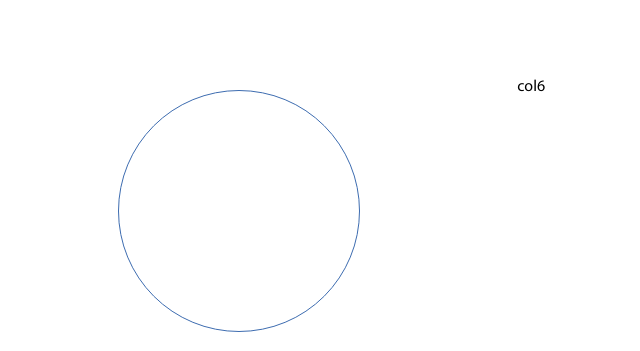
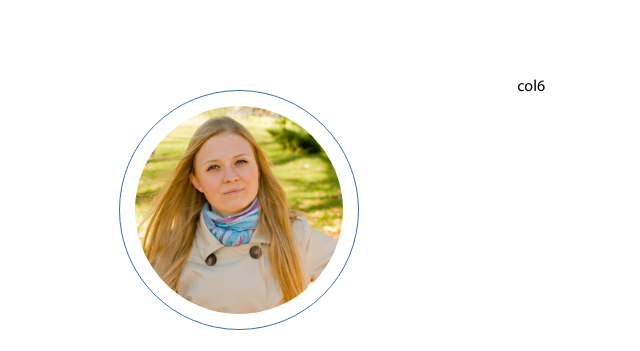
Before and after one commit to MorganaLF/portfolio, a website built with webpack: page src/index.pug in a window 1280 px wide. Shown: the top 351 px of the page, without its empty margins (47-687 px from the left). Built offline with nearby package versions, Linux system fonts and the light colour scheme; files whose address does not match are found by name.

Commit message:
Добавление фотографии в блок personal-data

```diff
--- a/src/column/personal-data/personal-data.pug
+++ b/src/column/personal-data/personal-data.pug
@@ -1,5 +1,6 @@
 .personal-data
     .personal-data__picture
+        img.personal-data__img(src='/images/photo.jpg')
     h1.personal-data__name NAME HERE
     h2.personal-data__surname SURNAME
     h3.personal-data__profession GRAPHIC DESIGNER
--- a/src/column/personal-data/personal-data.styl
+++ b/src/column/personal-data/personal-data.styl
@@ -8,13 +8,18 @@
     width: 100%
     max-width: 240px
     margin: 0 0 18px 23px
+    padding: 15px
     border-radius: 50%
     border 1px solid blue
+    box-sizing: border-box
     overflow: hidden
+    font-size: 0
     &:after
       content ''
       padding-top: 100%
       float: left
+  &__img
+    border-radius: 50%
   &__name
     margin-left: 25px
     font-size 54px
--- a/src/stylus/common.styl
+++ b/src/stylus/common.styl
@@ -19,6 +19,8 @@
 *
   margin 0
   padding 0
+img
+  max-width: 100%
 
 body
   font-family 'MyriadPro'
--- a/webpack.config.js
+++ b/webpack.config.js
@@ -59,6 +59,10 @@ let conf = {
       {
         from: './src/fonts',
         to: './fonts'
+      },
+      {
+        from: './src/images',
+        to: './images'
       }
     ]),
   ]
```
Also changed, not shown: dist/images/photo.jpg (added), dist/index.html, dist/main.js, dist/styles.css, src/images/photo.jpg (added).
